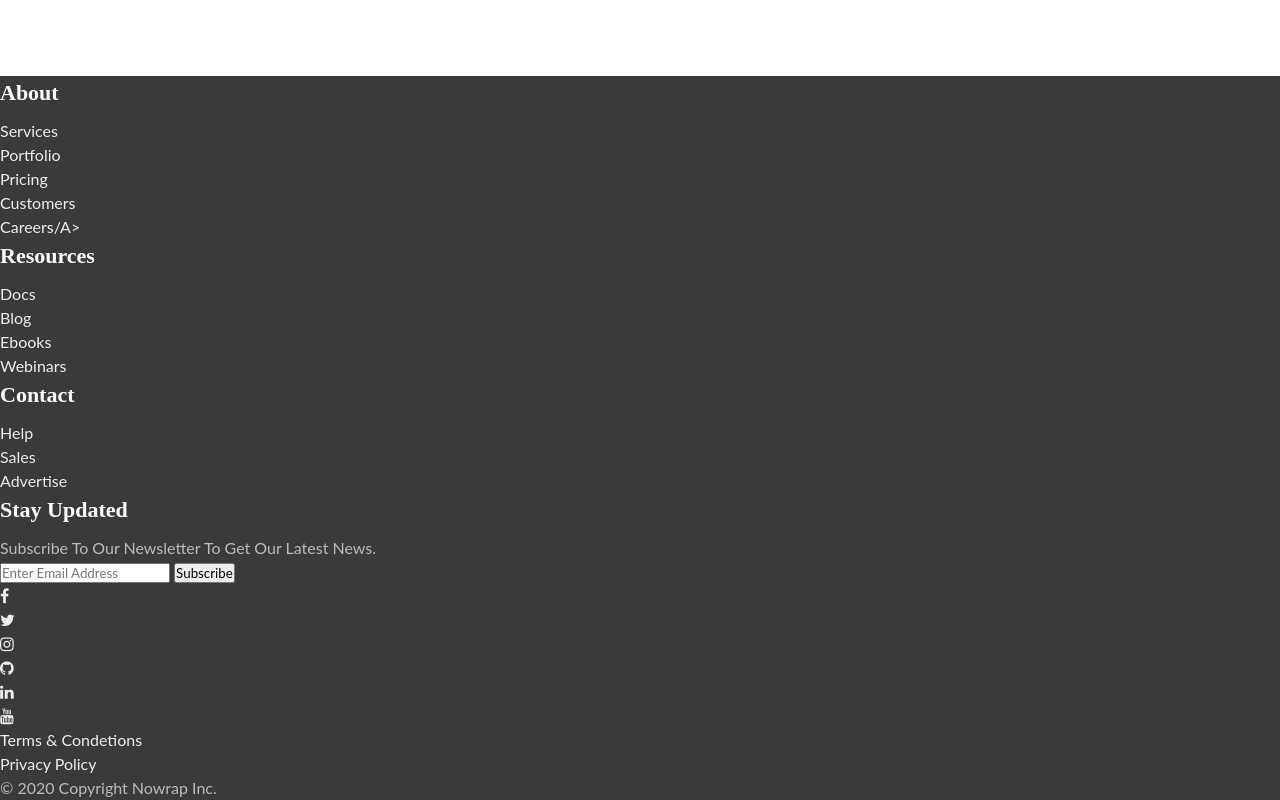
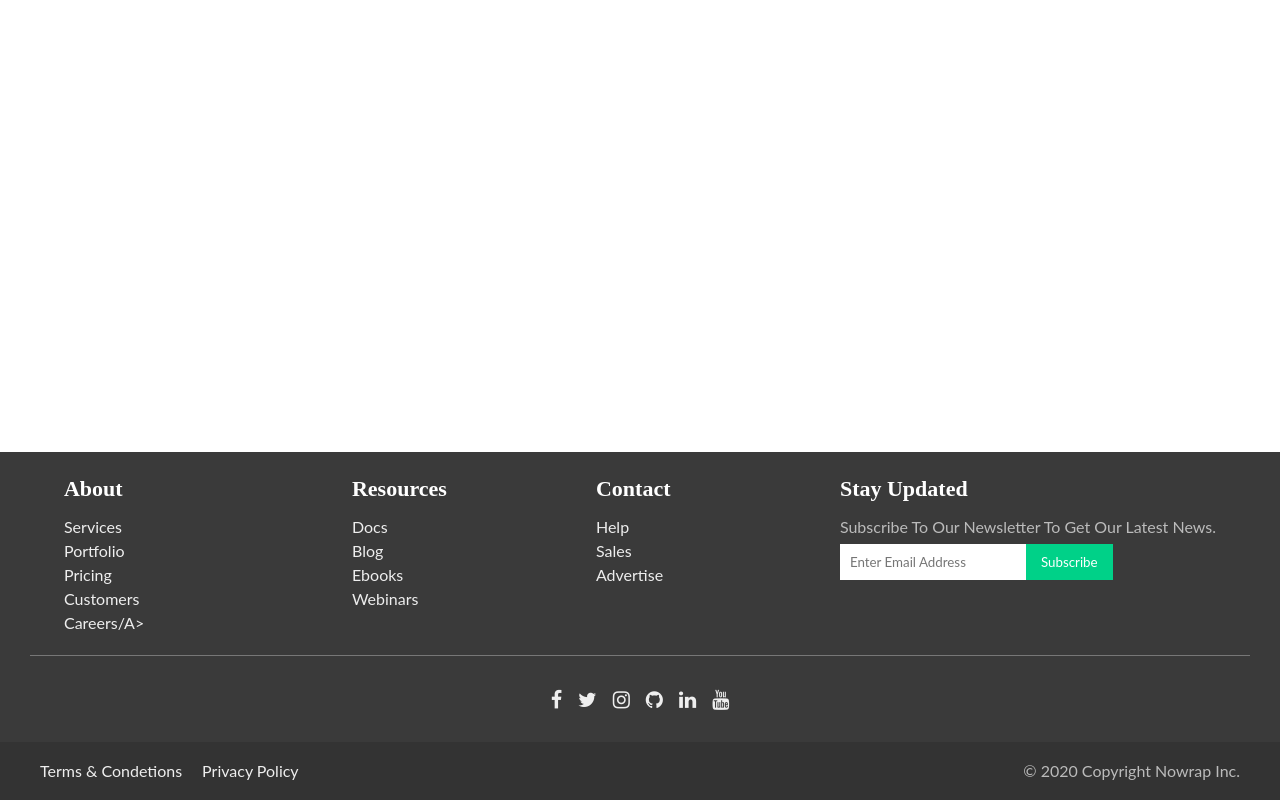
Before and after one commit to Salwa-mansour/stikyfooter, a plain HTML site: page 1stfooter/index.html in a window 1280 px wide. Drawn offline with Linux system fonts and the light colour scheme.

Commit message:
1st training done

```diff
--- a/1stfooter/index.html
+++ b/1stfooter/index.html
@@ -8,8 +8,8 @@
     <link rel="stylesheet" href="https://cdnjs.cloudflare.com/ajax/libs/font-awesome/4.7.0/css/font-awesome.min.css">
 </head>
 <body>
+    <main class="container"></main>
 
-    <main class="container"></main>
     <footer>
         <!-- footer main -->
         <section   class="ft-main">
--- a/1stfooter/style.css
+++ b/1stfooter/style.css
@@ -46,3 +46,75 @@ body{
     flex: 1;   /* same as flex-grow: 1; */
 
 }
+
+.ft-main{
+    display: flex;
+    flex-wrap: wrap;
+    padding: 1.25rem 1.875;
+}
+.ft-main-item{
+    padding: 1.25rem;
+    min-width: 200px;
+}
+
+@media  screen and (min-width:477px){
+    .ft-main{
+        justify-content: space-around;
+    }
+}
+@media screen and (min-width:1240px){
+    .ft-main{
+        justify-content: space-evenly;
+    }
+}
+
+form{
+    display: flex;
+    flex-wrap: wrap;
+}
+input[type="email"]{
+    border: 0;
+    padding: 0.625rem;
+    margin-top:.3125rem;
+}
+input[type="submit"]{
+    background: #00d188;
+    color: #fff;
+    cursor: pointer;
+    border: 0;
+    padding: 0.625rem 0.9375rem;
+    margin-top: 0.3125rem;
+}
+.ft-social{
+    padding: 0 1.875rem 1.25rem;
+}
+.ft-social-list {
+    display: flex;
+    justify-content: center;
+    border-top: 1px #777 solid;
+    padding-top: 1.25rem;
+}
+.ft-social-list li {
+    margin: 0.5rem;
+    font-size: 1.25rem;
+}
+.ft-legal{
+    padding: 0.9375rem 1.875rem;
+    background: #333;
+
+}
+.ft-legal-list {
+    width: 100%;
+    display: flex;
+    flex-wrap: wrap;
+
+}
+.ft-legal-list li {
+    margin: 0.125rem 0.625rem;
+    white-space: nowrap;
+}
+
+/* one before the last chiled */
+.ft-legal-list li:nth-last-child(2){
+    flex: 1;
+}
```
